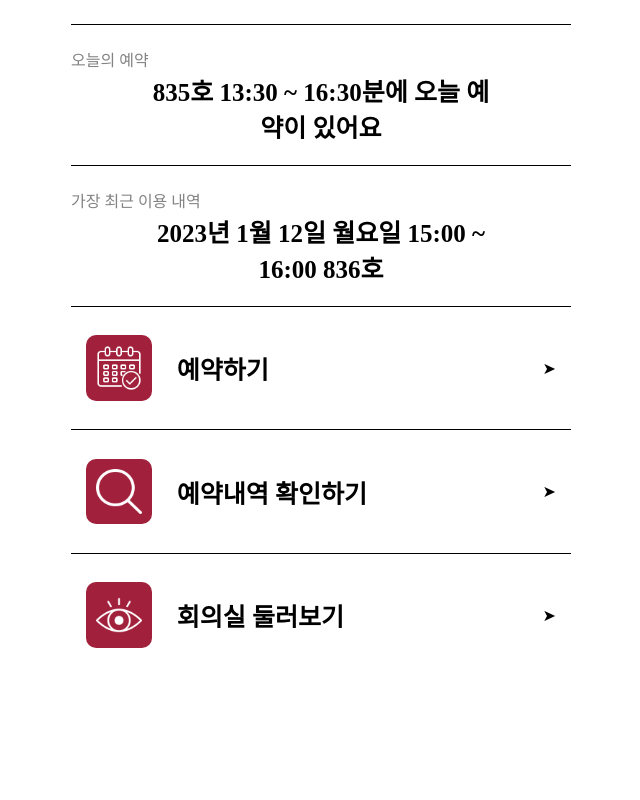
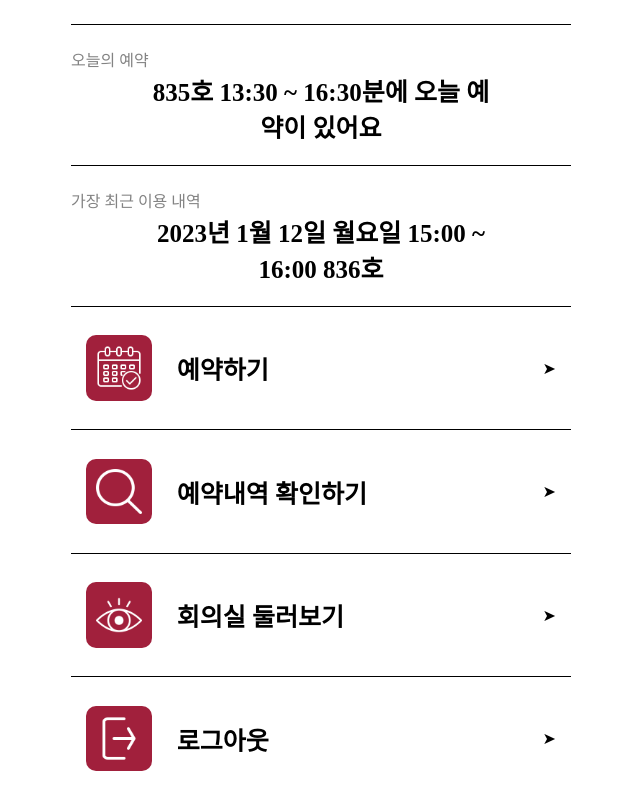
Before and after one commit to SejongCanDoIt/meeting-room-reservation, a React (Create React App) app in the folder front/: page /myPage in a window 1280 px wide. Shown: the part 213-1013 px from the top of the page, without its empty margins (319-959 px from the left). Before the commit the page ends 889 px from the top, so only its background shows below. Built offline with nearby package versions, Linux system fonts and the light colour scheme; no server answers.

Commit message:
Feat: 마이페이지 로그아웃 기능 구현

```diff
--- a/front/src/App.js
+++ b/front/src/App.js
@@ -15,6 +15,7 @@ import MainPage from "./components/pages/MainPage";
 import MyPage from "./components/pages/MyPage";
 import Reservation from "./components/pages/Reservation";
 import ShowReservation from "./components/pages/ShowReservation";
+import Logout from './components/pages/Logout';
 
 function App() {
   return (
@@ -35,6 +36,7 @@ function App() {
           <Route path="/loginPage" element={<LoginPage />}></Route>
           <Route path="/mainPage" element={<MainPage />}></Route>
           <Route path="/myPage" element={<MyPage />}></Route>
+          <Route path="/logout" element={<Logout />}></Route>
           <Route path="reservation" element={<Reservation />}></Route>
           <Route path="show" element={<ShowReservation />}></Route>
         </Routes>
--- a/front/src/components/pages/LoginPage.jsx
+++ b/front/src/components/pages/LoginPage.jsx
@@ -34,7 +34,6 @@ export default function LoginPage() {
 
     const [login, loginDispatch] = useReducer(loginReducer, loginDefault);
     const navigate = useNavigate();
-    const cookies = new Cookies();
 
     // login이 되어있는지 확인해서 로그인이 되어 있으면 /myPage로 라우팅.
     useEffect(() => {
@@ -73,7 +72,6 @@ export default function LoginPage() {
         // alert(`${login.id}님 반갑습니다`);
         // sessionStorage.setItem('loginID', login.id);
         // navigate("/myPage");
-
         console.log("WORKING");
         const loginInfo = {
             sno: login.id,
--- /dev/null
+++ b/front/src/components/pages/Logout.jsx
@@ -0,0 +1,13 @@
+import axios from "axios";
+import { useEffect } from "react";
+import { useNavigate } from "react-router";
+
+export default function Logout() {
+    const navigate = useNavigate();
+    useEffect(() => {
+        axios.get("/auth/logout")
+            .then(() => {
+                navigate('/loginPage');
+            })
+    }, [])
+}
--- a/front/src/components/pages/MainPageMenu.jsx
+++ b/front/src/components/pages/MainPageMenu.jsx
@@ -5,7 +5,7 @@ export default function MainPageMenu({icon, title, where}) {
         <MenuBox>
             <LeftInfo>
                 <UserIcon src={icon} alt="" />
-                <TitleInfo>{title}</TitleInfo>
+                <TitleInfo><LinkTag to={where}>{title}</LinkTag></TitleInfo>
             </LeftInfo>
             <RightInfo><LinkTag to={where}>➤</LinkTag></RightInfo>
         </MenuBox>
--- a/front/src/components/pages/MyPage.jsx
+++ b/front/src/components/pages/MyPage.jsx
@@ -5,6 +5,7 @@ import search from "../../assets/search-interface-symbol.png";
 import edit from "../../assets/edit.png";
 import calendar from "../../assets/calendar.png";
 import visibility from "../../assets/visibility.png";
+import logout from "../../assets/logout.png";
 import styled from "styled-components";
 import { useEffect } from "react";
 import axios from "axios";
@@ -39,6 +40,7 @@ export default function MyPage() {
                 <MainPageMenu icon={calendar} title={"예약하기"} where={"/ChooseReservationPage"}/>
                 <MainPageMenu icon={search} title={"예약내역 확인하기"} where={"/show"}/>
                 <MainPageMenu icon={visibility} title={"회의실 둘러보기"} where={"/RoomListPage"}/>
+                <MainPageMenu icon={logout} title={"로그아웃"} where={"/logout"}/>
             </MenuContainer>
         </MainPageContainer>
     );
```
Also changed, not shown: front/src/assets/logout.png (added). Lines whose indentation alone changed are shown as unchanged.
